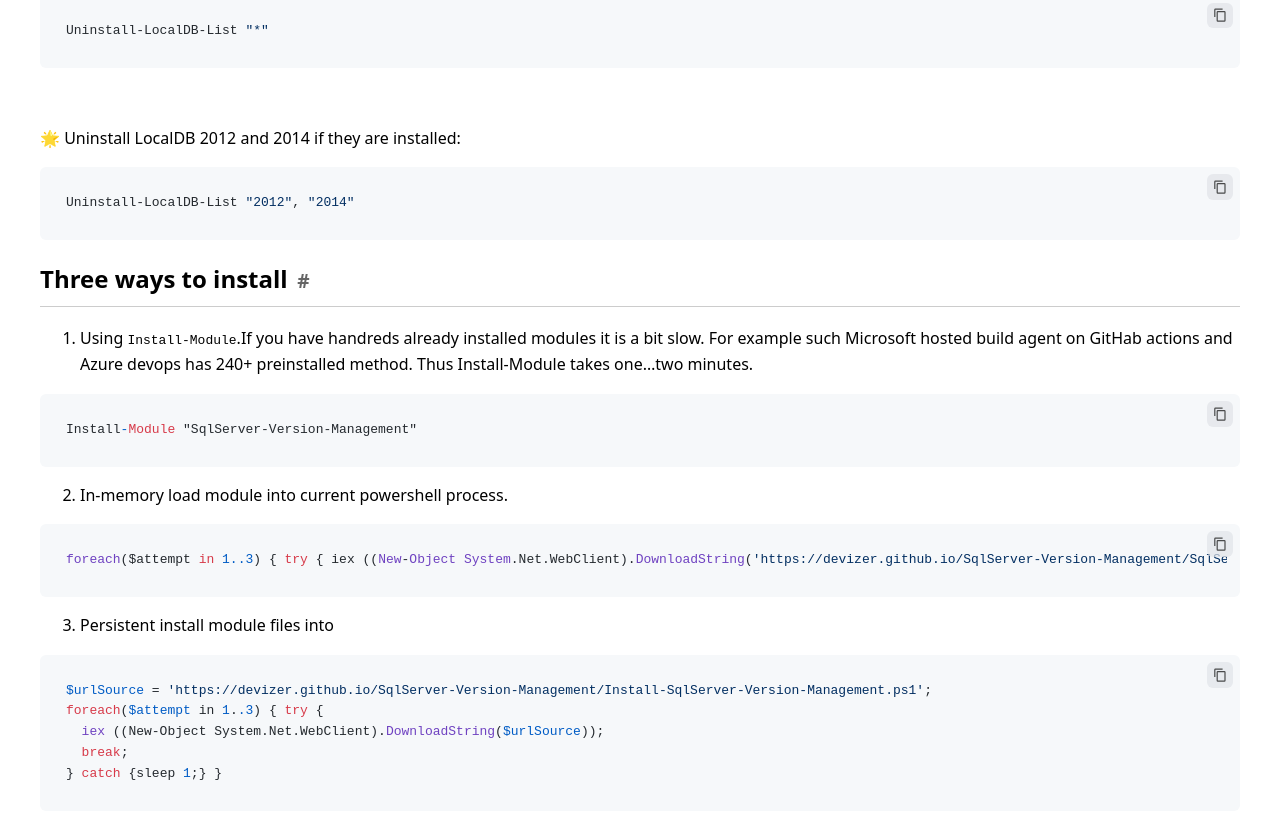
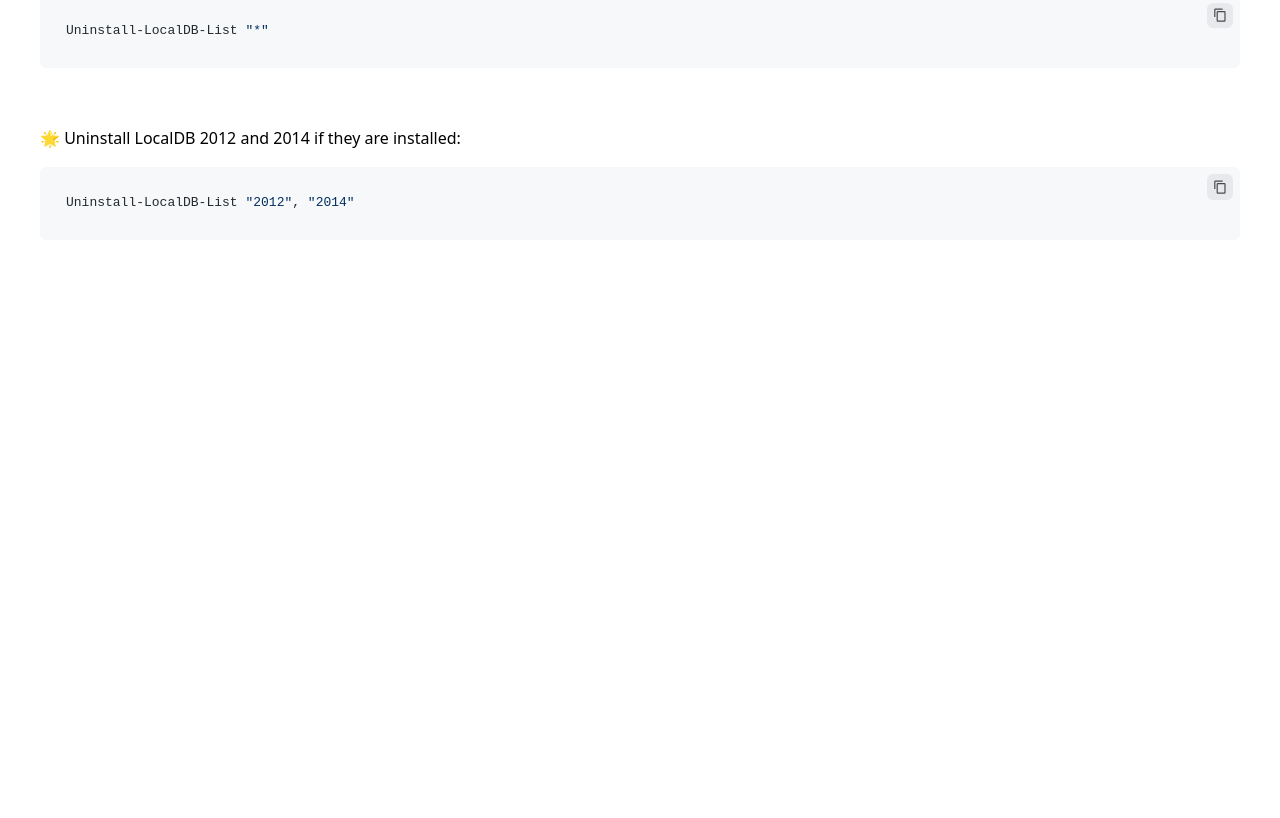
Before and after one commit to devizer/SqlServer-Version-Management, a plain HTML site: page index.html in a window 1280 px wide. Shown: the part 7637-8455 px from the top of the page. After the commit the page ends 7922 px from the top, so only its background shows below. Drawn offline with nearby package versions, Linux system fonts and the light colour scheme.

Commit message:
2nd Updated readme, extracted Install/

```diff
--- a/index.html
+++ b/index.html
@@ -449,29 +449,6 @@ class="sourceCode powershell"><code class="sourceCode powershell"><span id="cb21
 <p>🌟 Uninstall LocalDB 2012 and 2014 if they are installed:</p>
 <div class="sourceCode" id="cb22"><pre
 class="sourceCode powershell"><code class="sourceCode powershell"><span id="cb22-1"><a href="#cb22-1" aria-hidden="true" tabindex="-1"></a>Uninstall-LocalDB-List <span class="st">&quot;2012&quot;</span><span class="op">,</span> <span class="st">&quot;2014&quot;</span></span></code></pre></div>
-<h2 id="three-ways-to-install">Three ways to install</h2>
-<ol type="1">
-<li>Using <code>Install-Module</code>.If you have handreds already
-installed modules it is a bit slow. For example such Microsoft hosted
-build agent on GitHab actions and Azure devops has 240+ preinstalled
-method. Thus Install-Module takes one…two minutes.</li>
-</ol>
-<div class="sourceCode" id="cb23"><pre
-class="sourceCode powershell"><code class="sourceCode powershell"><span id="cb23-1"><a href="#cb23-1" aria-hidden="true" tabindex="-1"></a>Install-Module <span class="st">&quot;SqlServer-Version-Management&quot;</span></span></code></pre></div>
-<ol start="2" type="1">
-<li>In-memory load module into current powershell process.</li>
-</ol>
-<div class="sourceCode" id="cb24"><pre
-class="sourceCode powershell"><code class="sourceCode powershell"><span id="cb24-1"><a href="#cb24-1" aria-hidden="true" tabindex="-1"></a><span class="cf">foreach</span><span class="op">(</span><span class="va">$attempt</span> <span class="kw">in</span> <span class="dv">1</span><span class="op">..</span><span class="dv">3</span><span class="op">)</span> <span class="op">{</span> <span class="cf">try</span> <span class="op">{</span> <span class="fu">iex</span> <span class="op">((</span><span class="fu">New-Object</span> System<span class="op">.</span><span class="fu">Net</span><span class="op">.</span><span class="fu">WebClient</span><span class="op">).</span><span class="fu">DownloadString</span><span class="op">(</span><span class="st">&#39;https://devizer.github.io/SqlServer-Version-Management/SqlServer-Version-Management.ps1&#39;</span><span class="op">));</span> <span class="cf">break</span><span class="op">;</span> <span class="op">}</span> <span class="cf">catch</span> <span class="op">{</span><span class="fu">sleep</span> <span class="dv">1</span><span class="op">;}</span> <span class="op">}</span></span></code></pre></div>
-<ol start="3" type="1">
-<li>Persistent install module files into</li>
-</ol>
-<div class="sourceCode" id="cb25"><pre
-class="sourceCode powershell"><code class="sourceCode powershell"><span id="cb25-1"><a href="#cb25-1" aria-hidden="true" tabindex="-1"></a><span class="va">$urlSource</span> <span class="op">=</span> <span class="st">&#39;https://devizer.github.io/SqlServer-Version-Management/Install-SqlServer-Version-Management.ps1&#39;</span><span class="op">;</span></span>
-<span id="cb25-2"><a href="#cb25-2" aria-hidden="true" tabindex="-1"></a><span class="cf">foreach</span><span class="op">(</span><span class="va">$attempt</span> <span class="kw">in</span> <span class="dv">1</span><span class="op">..</span><span class="dv">3</span><span class="op">)</span> <span class="op">{</span> <span class="cf">try</span> <span class="op">{</span> </span>
-<span id="cb25-3"><a href="#cb25-3" aria-hidden="true" tabindex="-1"></a>  <span class="fu">iex</span> <span class="op">((</span><span class="fu">New-Object</span> System<span class="op">.</span><span class="fu">Net</span><span class="op">.</span><span class="fu">WebClient</span><span class="op">).</span><span class="fu">DownloadString</span><span class="op">(</span><span class="va">$urlSource</span><span class="op">));</span> </span>
-<span id="cb25-4"><a href="#cb25-4" aria-hidden="true" tabindex="-1"></a>  <span class="cf">break</span><span class="op">;</span> </span>
-<span id="cb25-5"><a href="#cb25-5" aria-hidden="true" tabindex="-1"></a><span class="op">}</span> <span class="cf">catch</span> <span class="op">{</span><span class="fu">sleep</span> <span class="dv">1</span><span class="op">;}</span> <span class="op">}</span></span></code></pre></div>
 
 <!-- Add copy buttons -->
 <script>
```
